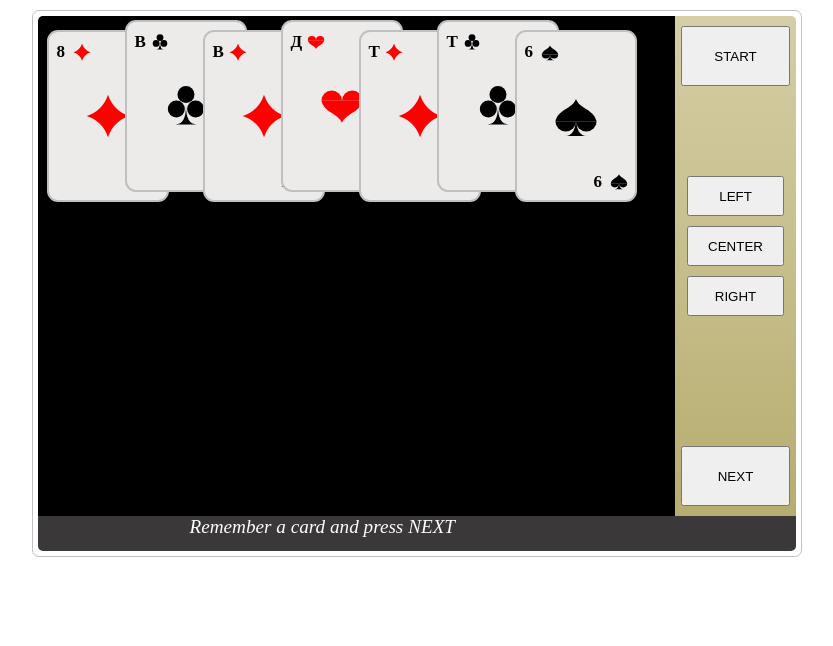
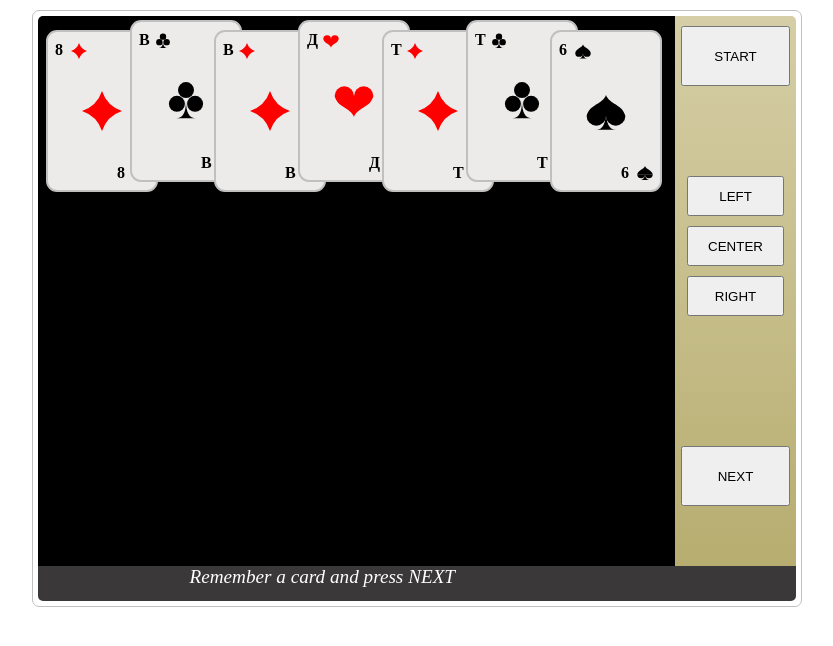
Before and after one commit to Yurimcalex/Mind_reader, a plain HTML site: page index.html in a window 1280 px wide. Both pictures are taken after a click on the button "START". Shown: the whole page, without its empty margins (223-1056 px from the left). Drawn offline with Linux system fonts and the light colour scheme.

Commit message:
need make for all cards when press start

```diff
--- a/css/index.css
+++ b/css/index.css
@@ -11,7 +11,7 @@
 .view {
 	border-radius: 5px 0 0 0;
 	width: 84%;
-	height: 500px;
+	height: 550px;
 	float: left;
 	margin-bottom: 0px;
 	background-color: black;
@@ -30,13 +30,6 @@
 	font-style: italic;
 }
 
-.output {
-	width: 85%;
-	margin: 10px auto;
-	height: 150px;
-	position: relative;
-}
-
 /*--------------end veiw block-----------------*/
 /*---------------control block-----------------*/
 
@@ -45,7 +38,7 @@
 	background-color: #3A3838;
 	background: linear-gradient(to bottom, #d5cea6 0%,#c9c190 40%,#b7ad70 100%);
 	width: 16%;
-	height: 500px;
+	height: 550px;
 	float: right;
 }
 
--- a/js/index.js
+++ b/js/index.js
@@ -95,7 +95,7 @@
             for (var i = 0; i < 7; i += 1) {
                 if (i % 2 === 0) jump = 5;
                 else jump = -5;
-                set[i].make(10 + 78 * i, 10 + jump);
+                set[i].make(9 + 84 * i, 10 + jump);
             }
         },
         showCardsInRows: function (cards, flag) {
--- a/js/moduleForCardsDrawning.js
+++ b/js/moduleForCardsDrawning.js
@@ -1,8 +1,8 @@
 var drawCards = function (x, y, suit, symb) {
 	'use strict';
 	var br = 10, // radius of corners
-	h = 170, // card height
-	w = 120; // card width
+	h = 160, // card height
+	w = 110; // card width
 
 	function testCircle(x, y, r) {
 		ctx.beginPath();
```
